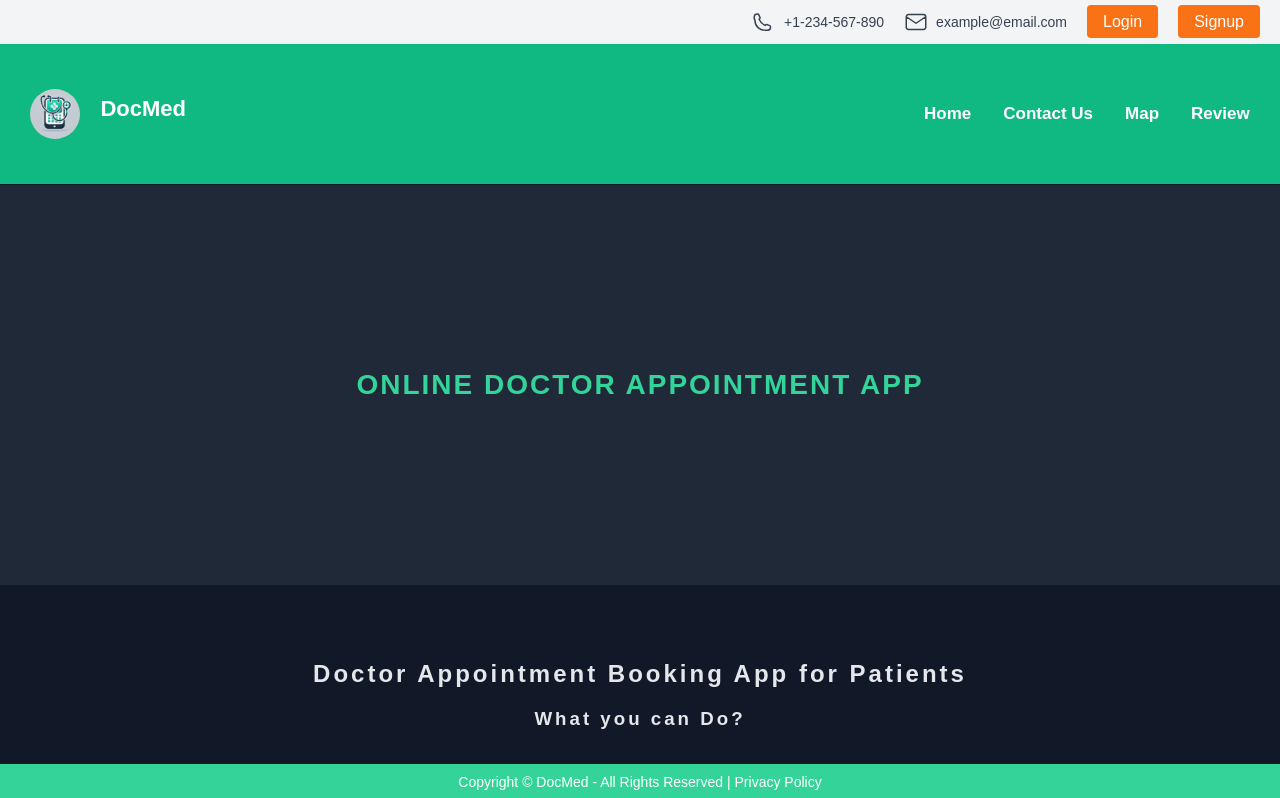
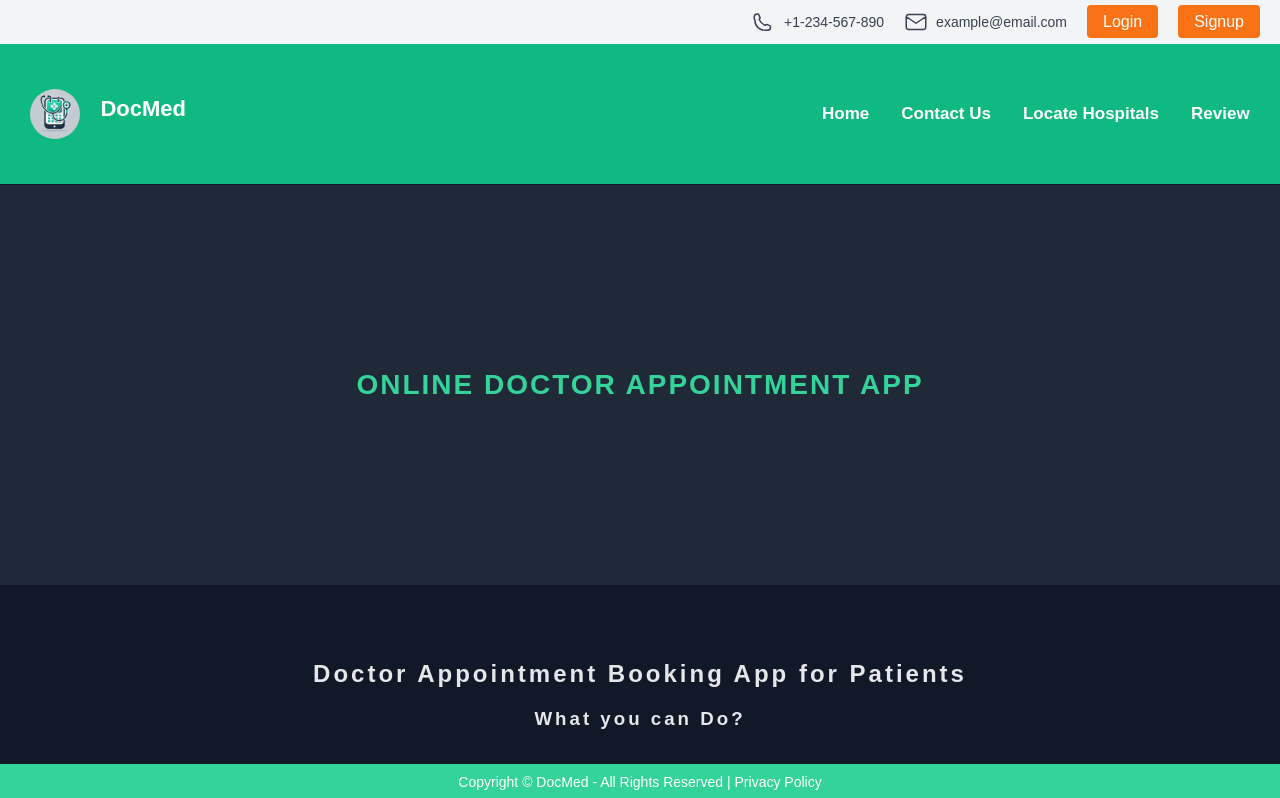
Before and after one commit to ShauryaRahlon/DocMed, a React (Vite) app in the folder Client/: page / in a window 1280 px wide. Shown: the top 798 px of the page. Built offline with nearby package versions, Linux system fonts and the light colour scheme.

Commit message:
Removing Bugs

```diff
--- a/Client/src/Components/MainHome.jsx
+++ b/Client/src/Components/MainHome.jsx
@@ -111,7 +111,7 @@ function MainHome() {
               Contact Us
             </Link>
             <Link to="/map" className="nav-link Map">
-              Map
+              Locate Hospitals
             </Link>
             <Link to="/review" className="nav-link Review">
               Review
--- a/Client/src/index.css
+++ b/Client/src/index.css
@@ -0,0 +1,16 @@
+/* color the scroll bar */
+::-webkit-scrollbar {
+    width: 10px;
+}
+
+::-webkit-scrollbar-track {
+    background: #f1f1f1;
+}
+
+::-webkit-scrollbar-thumb {
+    background: #10b981;
+}
+
+::-webkit-scrollbar-thumb:hover {
+    background: #0b8e63;
+}
```
